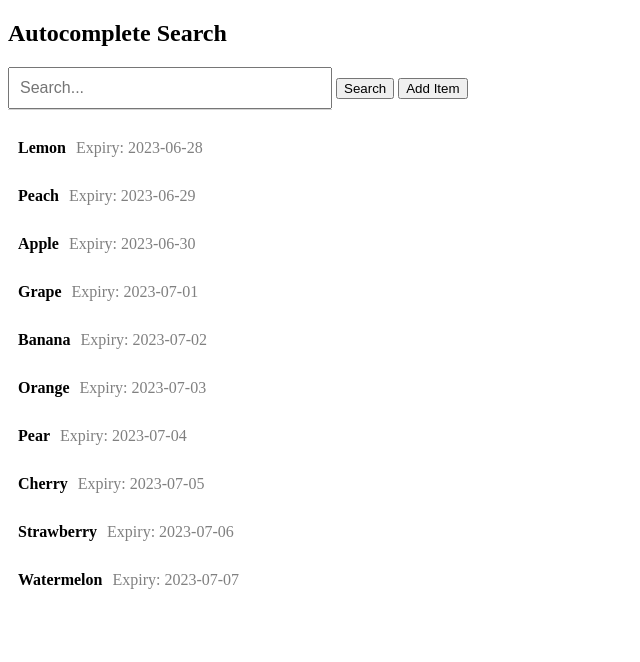
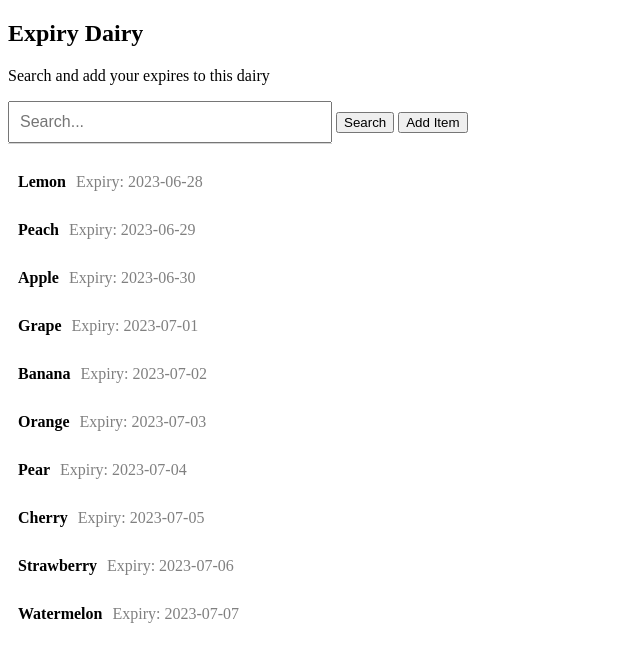
Before and after one commit to Thafzil/ExpiryDairy, a plain HTML site: page index.html in a window 1280 px wide. Shown: the whole page, without its empty margins (0-640 px from the left). Drawn offline with Linux system fonts and the light colour scheme.

Commit message:
Update index.html

```diff
--- a/index.html
+++ b/index.html
@@ -83,7 +83,8 @@
   </style>
 </head>
 <body>
-  <h2>Autocomplete Search</h2>
+  <h2>Expiry Dairy</h2>
+  <p> Search and add your expires to this dairy </p>
   <div class="autocomplete">
     <input type="text" id="searchInput" placeholder="Search...">
     <div class="autocomplete-items" id="autocompleteItems"></div>
```
